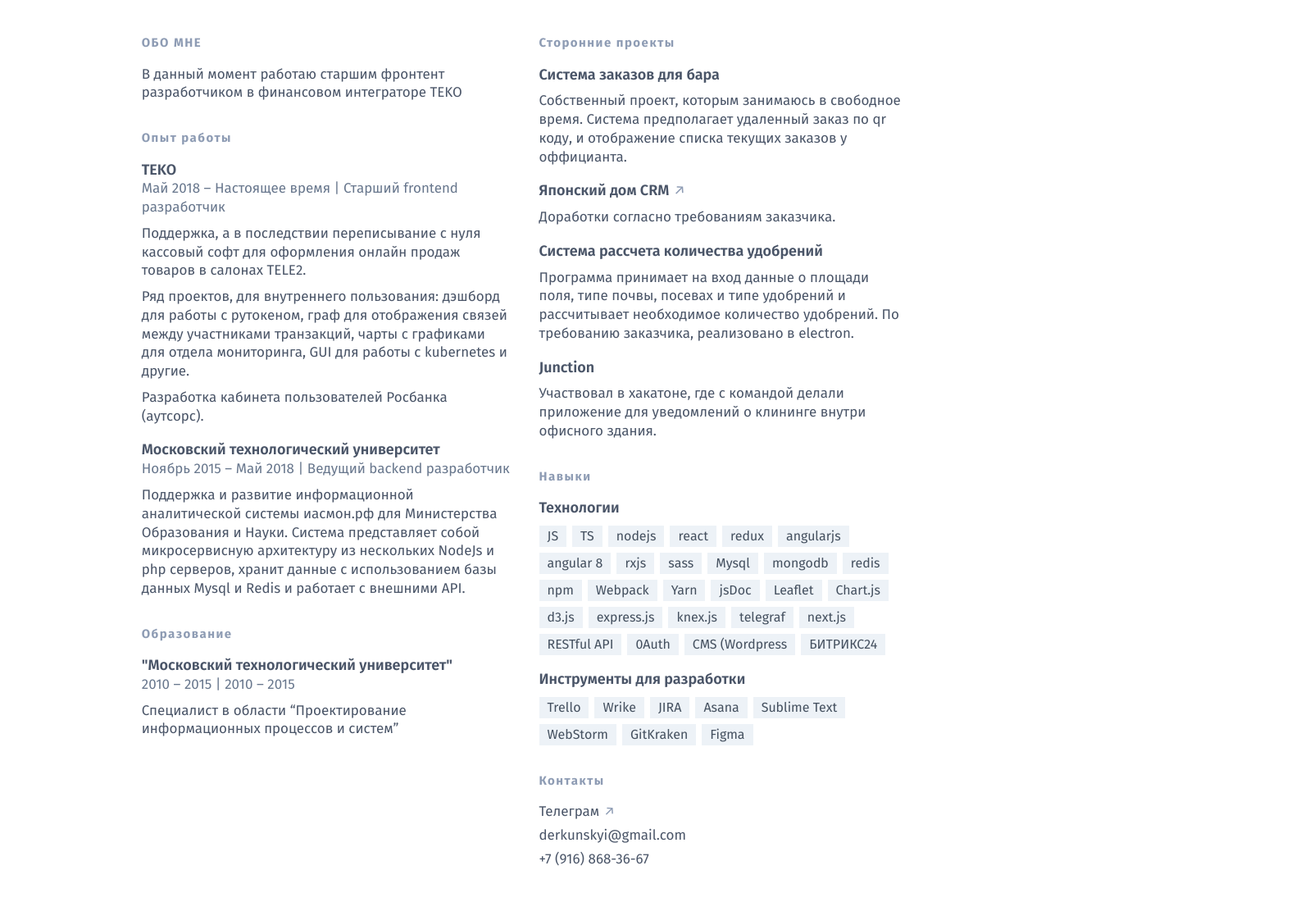
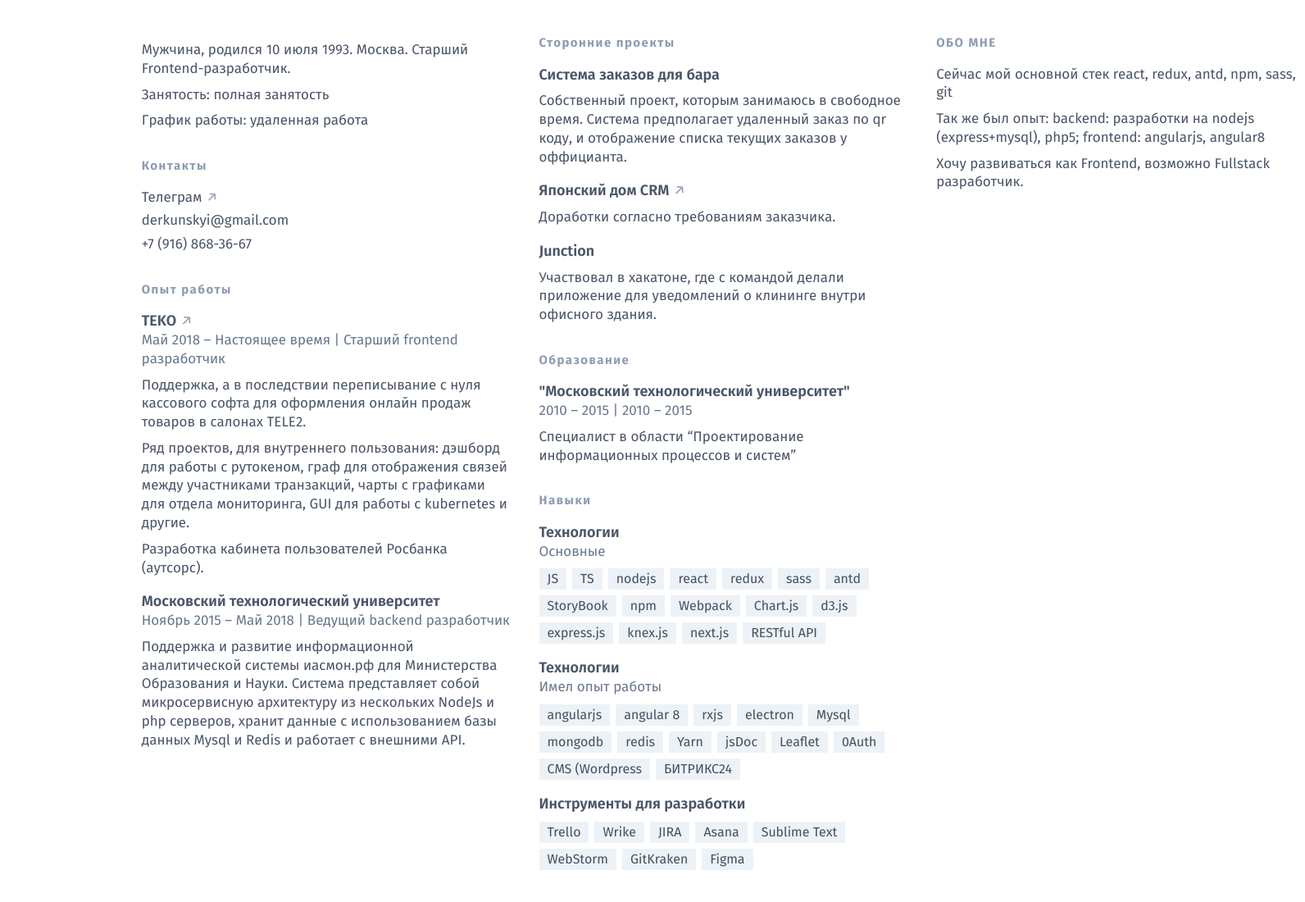
Before and after one commit to Dermik/my-cv, a plain HTML site: page index.html in a window 1280 px wide. Shown: the part 124-1224 px from the top of the page at 82% size, 1592 px wide, since content can reach past the window. Drawn offline with Linux system fonts and the light colour scheme.

Commit message:
feat: v0.2

```diff
--- a/index.html
+++ b/index.html
@@ -40,15 +40,15 @@
 
           <!-- To keep in the same column -->
           <div class="break-inside-avoid">
-
-            <h2 class="mb-4 font-bold tracking-widest text-sm2 text-gray-550 print:font-normal">
-              ОБО МНЕ
-            </h2>
-
             <section class="mb-4.5 break-inside-avoid">
               <p class="mt-2.1 text-md text-gray-700 leading-normal">
-                  В данный момент работаю старшим фронтент разработчиком в финансовом интеграторе <a class="hover:bg-gray-150 rounded-lg transition ease-in duration-100"
-                  href="https://teko.io">TEKO</a>
+                  Мужчина, родился 10 июля 1993. Москва. Старший Frontend-разработчик.
+              </p>
+              <p class="mt-2.1 text-md text-gray-700 leading-normal">
+                  Занятость: полная занятость
+              </p>
+              <p class="mt-2.1 text-md text-gray-700 leading-normal">
+                  График работы: удаленная работа
               </p>
             </section>
 
@@ -77,6 +77,38 @@
 
         <section class="mt-8 first:mt-0">
 
+            <!-- To keep in the same column -->
+            <div class="break-inside-avoid">
+
+              <h2 class="mb-4 font-bold tracking-widest text-sm2 text-gray-550 print:font-normal">
+                Контакты
+              </h2>
+
+              <section class="mb-4.5 break-inside-avoid">
+                <ul class="list-inside pr-7">
+                  <li class="mt-1.5 leading-normal text-gray-700 text-md">
+                    <a href="https://telegram.me/dermik" class="group">
+                      Телеграм
+                      <span class="inline-block text-gray-550 print:text-black font-normal group-hover:text-gray-700 transition duration-100 ease-in">↗</span>
+                    </a>
+                  </li>
+                  <li class="mt-1.5 leading-normal text-gray-700 text-md">
+                    derkunskyi@gmail.com
+                  </li>
+                  <li class="mt-1.5 leading-normal text-gray-700 text-md">
+                    <a href="tel:+79168683667">
+                      +7 (916) 868-36-67
+                    </a>
+                  </li>
+                </ul>
+              </section>
+
+            </div>
+
+          </section>
+
+        <section class="mt-8 first:mt-0">
+
           <!-- To keep in the same column -->
           <div class="break-inside-avoid">
 
@@ -87,14 +119,15 @@
             <section class="mb-4.5 break-inside-avoid">
               <header>
                 <h3 class="text-lg font-semibold text-gray-700 leading-snugish">
-                  TEKO
+                    <a class="hover:bg-gray-150 rounded-lg transition ease-in duration-100"
+                    href="https://teko.io">TEKO <span class="inline-block text-gray-550 print:text-black font-normal group-hover:text-gray-700 transition duration-100 ease-in">↗</span></a>
                 </h3>
                 <p class="leading-normal text-md text-gray-650">
                   Май 2018 – Настоящее время | Старший frontend разработчик
                 </p>
               </header>
               <p class="mt-2.1 text-md text-gray-700 leading-normal">
-                Поддержка, а в последствии переписывание с нуля кассовый софт
+                Поддержка, а в последствии переписывание с нуля кассового софта
                 для оформления онлайн продаж товаров в салонах TELE2.
               </p>
               <p class="mt-2.1 text-md text-gray-700 leading-normal">
@@ -129,33 +162,7 @@
 
         </section>
 
-        <section class="mt-8 first:mt-0">
 
-          <!-- To keep in the same column -->
-          <div class="break-inside-avoid">
-
-            <h2 class="mb-4 font-bold tracking-widest text-sm2 text-gray-550 print:font-normal">
-              Образование
-            </h2>
-
-            <section class="mb-4.5 break-inside-avoid">
-              <header>
-                <h3 class="text-lg font-semibold text-gray-700 leading-snugish">
-                    "Московский технологический университет"
-                </h3>
-                <p class="leading-normal text-md text-gray-650">
-                  2010 – 2015 | 2010 – 2015
-                </p>
-                <p class="mt-2.1 text-md text-gray-700 leading-normal">
-                    Специалист в области “Проектирование информационных процессов и
-                    систем”
-                </p>
-              </header>
-            </section>
-
-          </div>
-
-        </section>
 
         <section class="mt-8 first:mt-0">
 
@@ -191,18 +198,6 @@
               </p>
             </section>
 
-            <section class="mb-4.5 break-inside-avoid">
-                <header>
-                  <h3 class="text-lg font-semibold text-gray-700 leading-snugish">
-                    Система рассчета количества удобрений
-                  </h3>
-                </header>
-                <p class="mt-2.1 text-md text-gray-700 leading-normal">
-                  Программа принимает на вход данные о площади поля, типе почвы, посевах и типе удобрений и рассчитывает необходимое количество удобрений.
-                  По требованию заказчика, реализовано в electron.
-                </p>
-              </section>
-
               <section class="mb-4.5 break-inside-avoid">
                   <header>
                     <h3 class="text-lg font-semibold text-gray-700 leading-snugish">
@@ -220,6 +215,34 @@
 
         <section class="mt-8 first:mt-0">
 
+            <!-- To keep in the same column -->
+            <div class="break-inside-avoid">
+
+              <h2 class="mb-4 font-bold tracking-widest text-sm2 text-gray-550 print:font-normal">
+                Образование
+              </h2>
+
+              <section class="mb-4.5 break-inside-avoid">
+                <header>
+                  <h3 class="text-lg font-semibold text-gray-700 leading-snugish">
+                      "Московский технологический университет"
+                  </h3>
+                  <p class="leading-normal text-md text-gray-650">
+                    2010 – 2015 | 2010 – 2015
+                  </p>
+                  <p class="mt-2.1 text-md text-gray-700 leading-normal">
+                      Специалист в области “Проектирование информационных процессов и
+                      систем”
+                  </p>
+                </header>
+              </section>
+
+            </div>
+
+          </section>
+
+        <section class="mt-8 first:mt-0">
+
           <!-- To keep in the same column -->
           <div class="break-inside-avoid">
 
@@ -232,9 +255,9 @@
                 <h3 class="text-lg font-semibold text-gray-700 leading-snugish">
                   Технологии
                 </h3>
-                <!-- <p class="leading-normal text-md text-gray-650">
-                  Middle Level
-                </p> -->
+                <p class="leading-normal text-md text-gray-650">
+                  Основные
+                </p>
 
               </header>
               <p class="mt-2.1 text-md text-gray-700 leading-normal">
@@ -244,31 +267,49 @@
                       <li class="px-2.5 mr-1.6 mb-1.6 text-base text-gray-750 print:bg-white print:border-inset bg-gray-200">nodejs</li>
                       <li class="px-2.5 mr-1.6 mb-1.6 text-base text-gray-750 print:bg-white print:border-inset bg-gray-200">react</li>
                       <li class="px-2.5 mr-1.6 mb-1.6 text-base text-gray-750 print:bg-white print:border-inset bg-gray-200">redux</li>
-                      <li class="px-2.5 mr-1.6 mb-1.6 text-base text-gray-750 print:bg-white print:border-inset bg-gray-200">angularjs</li>
-                      <li class="px-2.5 mr-1.6 mb-1.6 text-base text-gray-750 print:bg-white print:border-inset bg-gray-200">angular 8</li>
-                      <li class="px-2.5 mr-1.6 mb-1.6 text-base text-gray-750 print:bg-white print:border-inset bg-gray-200">rxjs</li>
                       <li class="px-2.5 mr-1.6 mb-1.6 text-base text-gray-750 print:bg-white print:border-inset bg-gray-200">sass</li>
-                      <li class="px-2.5 mr-1.6 mb-1.6 text-base text-gray-750 print:bg-white print:border-inset bg-gray-200">Mysql</li>
-                      <li class="px-2.5 mr-1.6 mb-1.6 text-base text-gray-750 print:bg-white print:border-inset bg-gray-200">mongodb</li>
-                      <li class="px-2.5 mr-1.6 mb-1.6 text-base text-gray-750 print:bg-white print:border-inset bg-gray-200">redis</li>
+                      <li class="px-2.5 mr-1.6 mb-1.6 text-base text-gray-750 print:bg-white print:border-inset bg-gray-200">antd</li>
+                      <li class="px-2.5 mr-1.6 mb-1.6 text-base text-gray-750 print:bg-white print:border-inset bg-gray-200">StoryBook</li>
                       <li class="px-2.5 mr-1.6 mb-1.6 text-base text-gray-750 print:bg-white print:border-inset bg-gray-200">npm</li>
                       <li class="px-2.5 mr-1.6 mb-1.6 text-base text-gray-750 print:bg-white print:border-inset bg-gray-200">Webpack</li>
-                      <li class="px-2.5 mr-1.6 mb-1.6 text-base text-gray-750 print:bg-white print:border-inset bg-gray-200">Yarn</li>
-                      <li class="px-2.5 mr-1.6 mb-1.6 text-base text-gray-750 print:bg-white print:border-inset bg-gray-200">jsDoc</li>
-                      <li class="px-2.5 mr-1.6 mb-1.6 text-base text-gray-750 print:bg-white print:border-inset bg-gray-200">Leaflet</li>
                       <li class="px-2.5 mr-1.6 mb-1.6 text-base text-gray-750 print:bg-white print:border-inset bg-gray-200">Chart.js</li>
                       <li class="px-2.5 mr-1.6 mb-1.6 text-base text-gray-750 print:bg-white print:border-inset bg-gray-200">d3.js</li>
                       <li class="px-2.5 mr-1.6 mb-1.6 text-base text-gray-750 print:bg-white print:border-inset bg-gray-200">express.js</li>
                       <li class="px-2.5 mr-1.6 mb-1.6 text-base text-gray-750 print:bg-white print:border-inset bg-gray-200">knex.js</li>
-                      <li class="px-2.5 mr-1.6 mb-1.6 text-base text-gray-750 print:bg-white print:border-inset bg-gray-200">telegraf</li>
                       <li class="px-2.5 mr-1.6 mb-1.6 text-base text-gray-750 print:bg-white print:border-inset bg-gray-200">next.js</li>
                       <li class="px-2.5 mr-1.6 mb-1.6 text-base text-gray-750 print:bg-white print:border-inset bg-gray-200">RESTful API</li>
-                      <li class="px-2.5 mr-1.6 mb-1.6 text-base text-gray-750 print:bg-white print:border-inset bg-gray-200">0Auth</li>
-                      <li class="px-2.5 mr-1.6 mb-1.6 text-base text-gray-750 print:bg-white print:border-inset bg-gray-200">CMS (Wordpress</li>
-                      <li class="px-2.5 mr-1.6 mb-1.6 text-base text-gray-750 print:bg-white print:border-inset bg-gray-200">БИТРИКС24</li>
                   </ul>
               </p>
             </section>
+
+            <section class="mb-4.5 break-inside-avoid">
+                <header>
+                  <h3 class="text-lg font-semibold text-gray-700 leading-snugish">
+                    Технологии
+                  </h3>
+                  <p class="leading-normal text-md text-gray-650">
+                    Имел опыт работы
+                  </p>
+
+                </header>
+                <p class="mt-2.1 text-md text-gray-700 leading-normal">
+                    <ul class="flex flex-wrap text-md leading-relaxed -mr-1.6 -mb-1.6">
+                        <li class="px-2.5 mr-1.6 mb-1.6 text-base text-gray-750 print:bg-white print:border-inset bg-gray-200">angularjs</li>
+                        <li class="px-2.5 mr-1.6 mb-1.6 text-base text-gray-750 print:bg-white print:border-inset bg-gray-200">angular 8</li>
+                        <li class="px-2.5 mr-1.6 mb-1.6 text-base text-gray-750 print:bg-white print:border-inset bg-gray-200">rxjs</li>
+                        <li class="px-2.5 mr-1.6 mb-1.6 text-base text-gray-750 print:bg-white print:border-inset bg-gray-200">electron</li>
+                        <li class="px-2.5 mr-1.6 mb-1.6 text-base text-gray-750 print:bg-white print:border-inset bg-gray-200">Mysql</li>
+                        <li class="px-2.5 mr-1.6 mb-1.6 text-base text-gray-750 print:bg-white print:border-inset bg-gray-200">mongodb</li>
+                        <li class="px-2.5 mr-1.6 mb-1.6 text-base text-gray-750 print:bg-white print:border-inset bg-gray-200">redis</li>
+                        <li class="px-2.5 mr-1.6 mb-1.6 text-base text-gray-750 print:bg-white print:border-inset bg-gray-200">Yarn</li>
+                        <li class="px-2.5 mr-1.6 mb-1.6 text-base text-gray-750 print:bg-white print:border-inset bg-gray-200">jsDoc</li>
+                        <li class="px-2.5 mr-1.6 mb-1.6 text-base text-gray-750 print:bg-white print:border-inset bg-gray-200">Leaflet</li>
+                        <li class="px-2.5 mr-1.6 mb-1.6 text-base text-gray-750 print:bg-white print:border-inset bg-gray-200">0Auth</li>
+                        <li class="px-2.5 mr-1.6 mb-1.6 text-base text-gray-750 print:bg-white print:border-inset bg-gray-200">CMS (Wordpress</li>
+                        <li class="px-2.5 mr-1.6 mb-1.6 text-base text-gray-750 print:bg-white print:border-inset bg-gray-200">БИТРИКС24</li>
+                    </ul>
+                </p>
+              </section>
 
 
             <section class="mb-4.5 break-inside-avoid">
@@ -297,39 +338,52 @@
 
           </div>
 
+
         </section>
 
         <section class="mt-8 first:mt-0">
 
-          <!-- To keep in the same column -->
-          <div class="break-inside-avoid">
+            <!-- To keep in the same column -->
+            <div class="break-inside-avoid">
 
-            <h2 class="mb-4 font-bold tracking-widest text-sm2 text-gray-550 print:font-normal">
-              Контакты
-            </h2>
+              <h2 class="mb-4 font-bold tracking-widest text-sm2 text-gray-550 print:font-normal">
+                ОБО МНЕ
+              </h2>
 
-            <section class="mb-4.5 break-inside-avoid">
-              <ul class="list-inside pr-7">
-                <li class="mt-1.5 leading-normal text-gray-700 text-md">
-                  <a href="https://telegram.me/dermik" class="group">
-                    Телеграм
-                    <span class="inline-block text-gray-550 print:text-black font-normal group-hover:text-gray-700 transition duration-100 ease-in">↗</span>
-                  </a>
-                </li>
-                <li class="mt-1.5 leading-normal text-gray-700 text-md">
-                  derkunskyi@gmail.com
-                </li>
-                <li class="mt-1.5 leading-normal text-gray-700 text-md">
-                  <a href="tel:+79168683667">
-                    +7 (916) 868-36-67
-                  </a>
-                </li>
-              </ul>
-            </section>
+              <section class="mb-4.5 break-inside-avoid">
+                <p class="mt-2.1 text-md text-gray-700 leading-normal">
+                  Сейчас мой основной стек react, redux, antd, npm, sass, git
+                </p>
+                <p class="mt-2.1 text-md text-gray-700 leading-normal">
+                  Так же был опыт: backend: разработки на nodejs (express+mysql), php5; frontend: angularjs, angular8
+                </p>
+                <p class="mt-2.1 text-md text-gray-700 leading-normal">
+                  Хочу развиваться как Frontend, возможно Fullstack разработчик.
+                </p>
+              </section>
 
-          </div>
+            </div>
 
-        </section>
+            <!-- <section class="mb-4.5 break-inside-avoid">
+              <header>
+                <h3 class="text-lg font-semibold text-gray-700 leading-snugish">
+                  Front-End Developer
+                </h3>
+                <p class="leading-normal text-md text-gray-650">
+                  Since 2013
+                </p>
+              </header>
+              <p class="mt-2.1 text-md text-gray-700 leading-normal">
+                “docs/index.html” is the main content file. By copying HTML: add pages, sec&shy;tions, subsection, and
+                other parts.
+              </p>
+              <p class="mt-2.1 text-md text-gray-700 leading-normal">
+                <span class="font-medium text-gray-600 print:text-black">Important:</span> Too much content on one page
+                will break the page in the form of additional columns.
+              </p>
+            </section> -->
+
+          </section>
 
       </div>
       <!-- end Column -->
```
Also changed, not shown: build.css.
